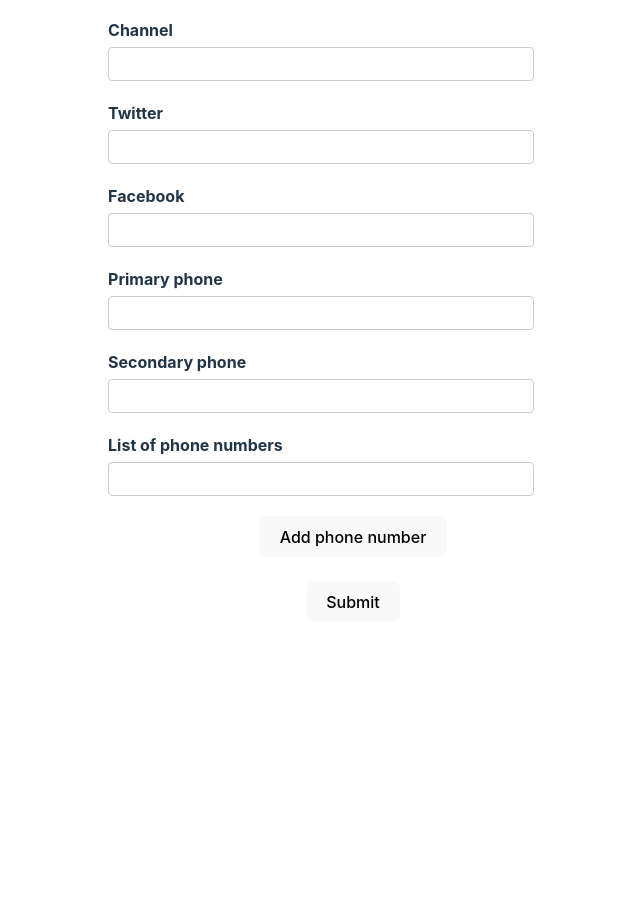
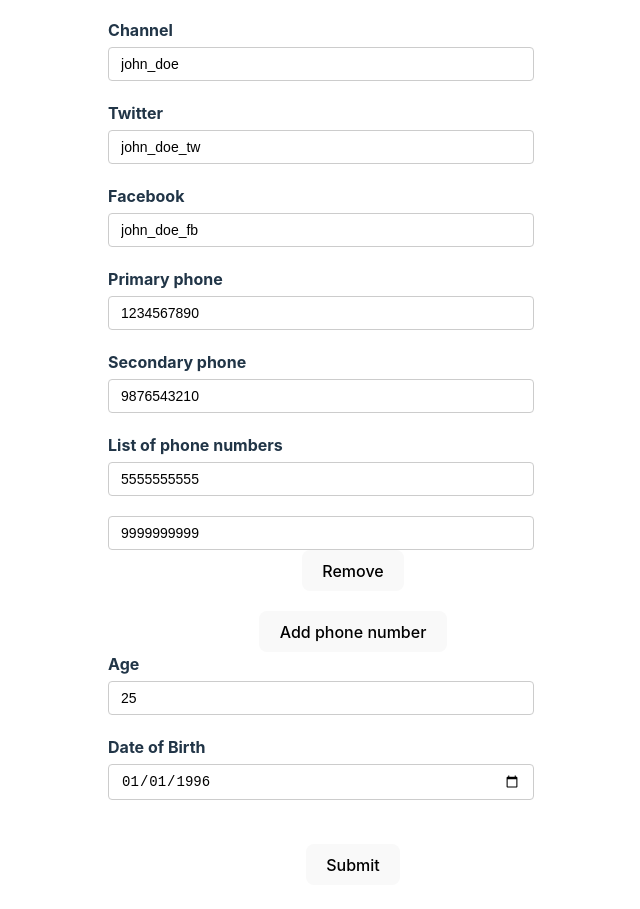
Before and after one commit to amontalvof/react-hook-form-demo, a React (Vite) app: page / in a window 1280 px wide. Shown: the part 305-1214 px from the top of the page, without its empty margins (287-927 px from the left). Before the commit the page ends 959 px from the top, so only its background shows below. Built offline with nearby package versions, Linux system fonts and the light colour scheme; the HTML template or start-up script is replaced by a standard one.

Commit message:
feat: Numeric and Date Values

```diff
--- a/src/components/YouTubeForm.tsx
+++ b/src/components/YouTubeForm.tsx
@@ -15,20 +15,30 @@ type FormValues = {
     phNumbers: {
         number: string;
     }[];
+    age: number;
+    dob: Date | string;
 };
 
 const YouTubeForm = () => {
+    const date = new Date('1996-01-01');
+    const dateInUTC = new Date(
+        date.getTime() + date.getTimezoneOffset() * 60000
+    );
+    const formattedDate = dateInUTC.toLocaleDateString('en-CA');
+
     const form = useForm<FormValues>({
         defaultValues: {
-            username: '',
-            email: '',
-            channel: '',
+            username: 'John Doe',
+            email: 'john@mail.com',
+            channel: 'john_doe',
             social: {
-                facebook: '',
-                twitter: '',
+                facebook: 'john_doe_fb',
+                twitter: 'john_doe_tw',
             },
-            phoneNumbers: ['', ''],
-            phNumbers: [{ number: '' }],
+            phoneNumbers: ['1234567890', '9876543210'],
+            phNumbers: [{ number: '5555555555' }, { number: '9999999999' }],
+            age: 25,
+            dob: formattedDate,
         },
     });
     const { register, control, handleSubmit, formState } = form;
@@ -102,7 +112,7 @@ const YouTubeForm = () => {
                         {...register('channel', {
                             required: {
                                 value: true,
-                                message: 'Chanel is required!',
+                                message: 'Channel is required!',
                             },
                         })}
                     />
@@ -191,6 +201,36 @@ const YouTubeForm = () => {
                         </button>
                     </div>
                 </div>
+                <div className="form-control">
+                    <label htmlFor="age">Age</label>
+                    <input
+                        type="number"
+                        id="age"
+                        {...register('age', {
+                            valueAsNumber: true,
+                            required: {
+                                value: true,
+                                message: 'Age is required!',
+                            },
+                        })}
+                    />
+                    <p className="error">{errors.age?.message}</p>
+                </div>
+                <div className="form-control">
+                    <label htmlFor="dob">Date of Birth</label>
+                    <input
+                        type="date"
+                        id="dob"
+                        {...register('dob', {
+                            valueAsDate: true,
+                            required: {
+                                value: true,
+                                message: 'Date of Birth is required!',
+                            },
+                        })}
+                    />
+                    <p className="error">{errors.dob?.message}</p>
+                </div>
                 <br />
                 <button>Submit</button>
             </form>
```
